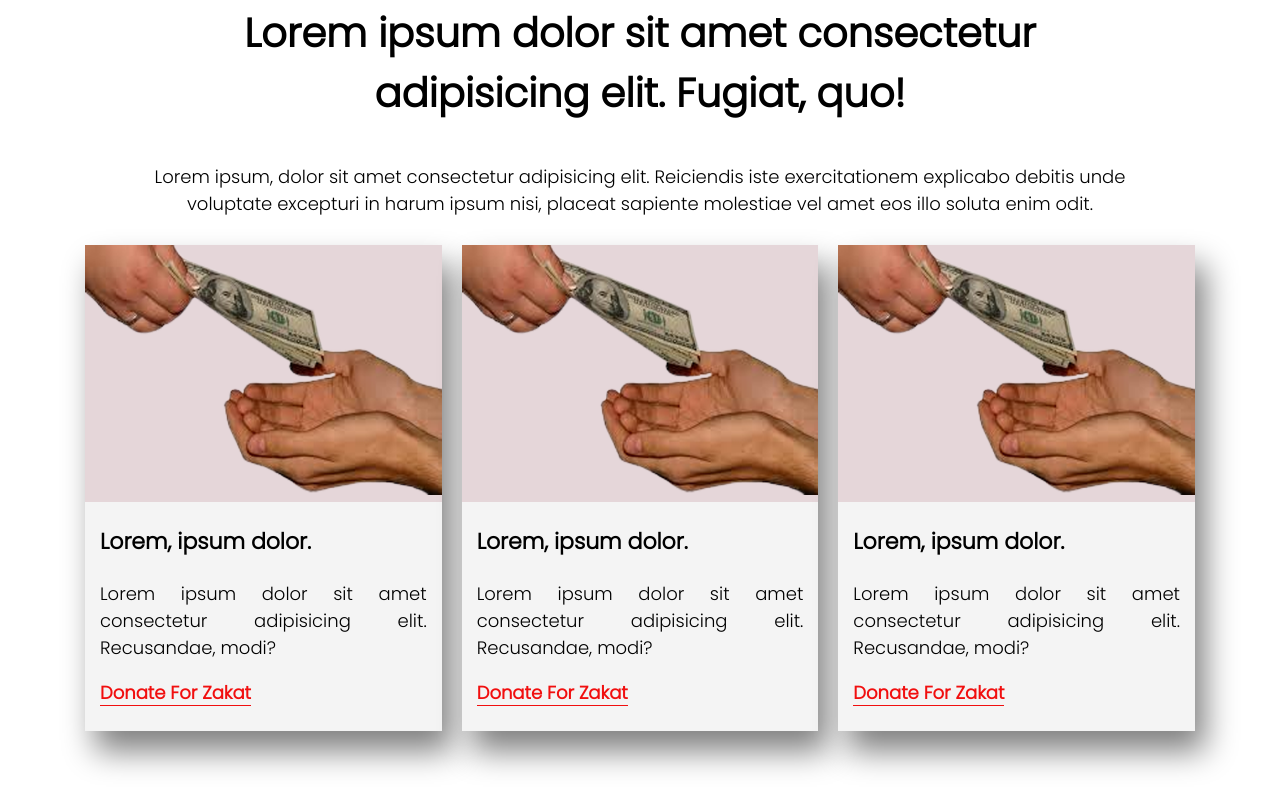
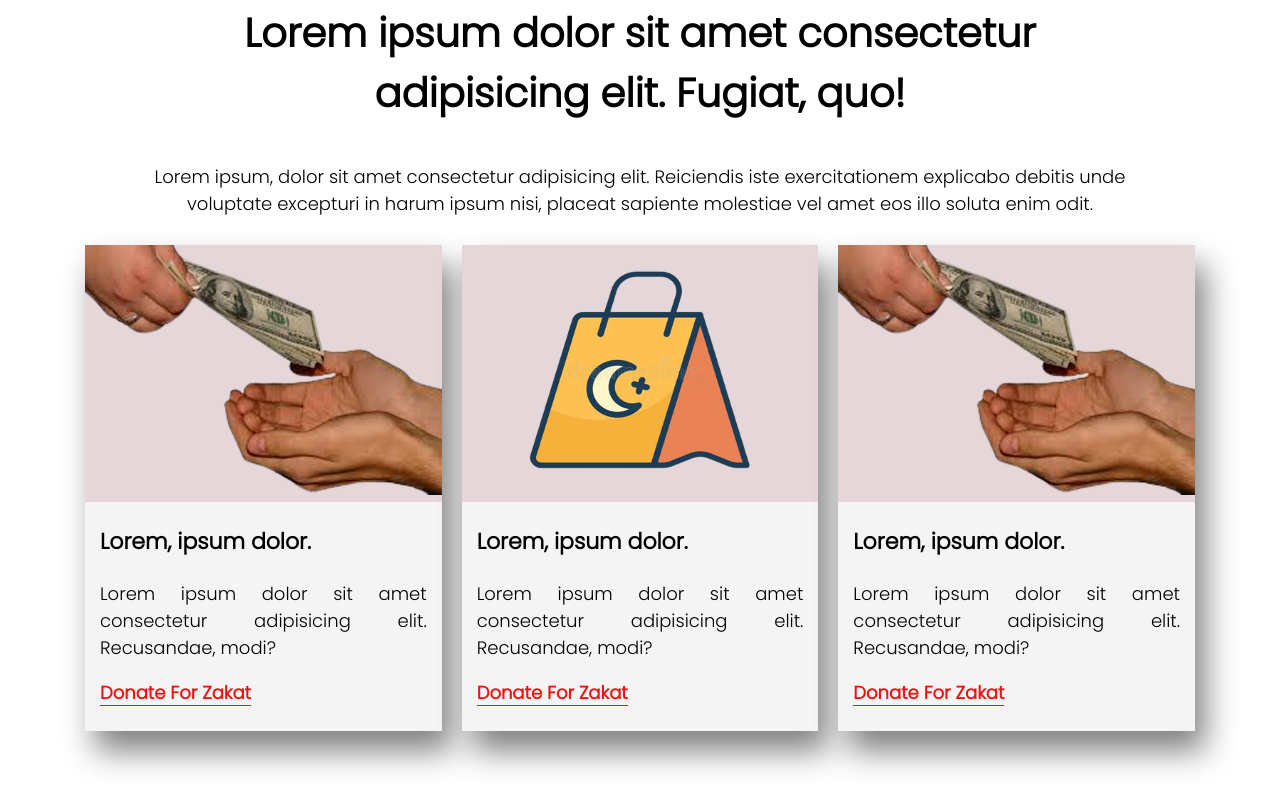
Before and after one commit to Shah-Md-Jihan/eid_zakat, a plain HTML site: page index.html in a window 1280 px wide. Shown: the part 3803-4612 px from the top of the page. Drawn offline with Linux system fonts and the light colour scheme.

Commit message:
donation section update1

```diff
--- a/index.html
+++ b/index.html
@@ -152,7 +152,7 @@
                     </article>
                 </article>
                 <article class="fund">
-                    <img src="images/donation/money.png" alt="">
+                    <img src="images/donation/dress.png" alt="">
                     <article class="fund-article">
                         <h3>Lorem, ipsum dolor.</h3>
                         <p>Lorem ipsum dolor sit amet consectetur adipisicing elit. Recusandae, modi?</p>
```
Also changed, not shown: images/donation/dress.png (added).
